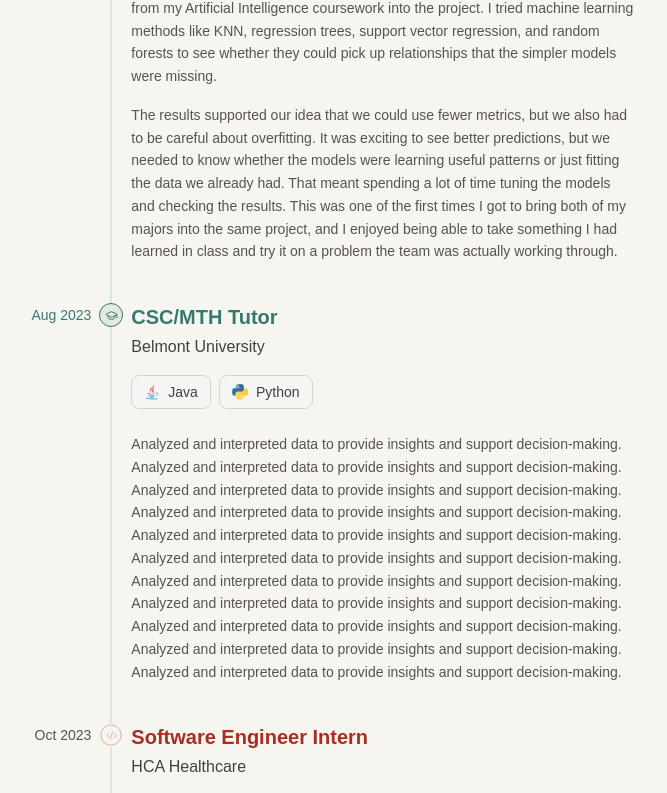
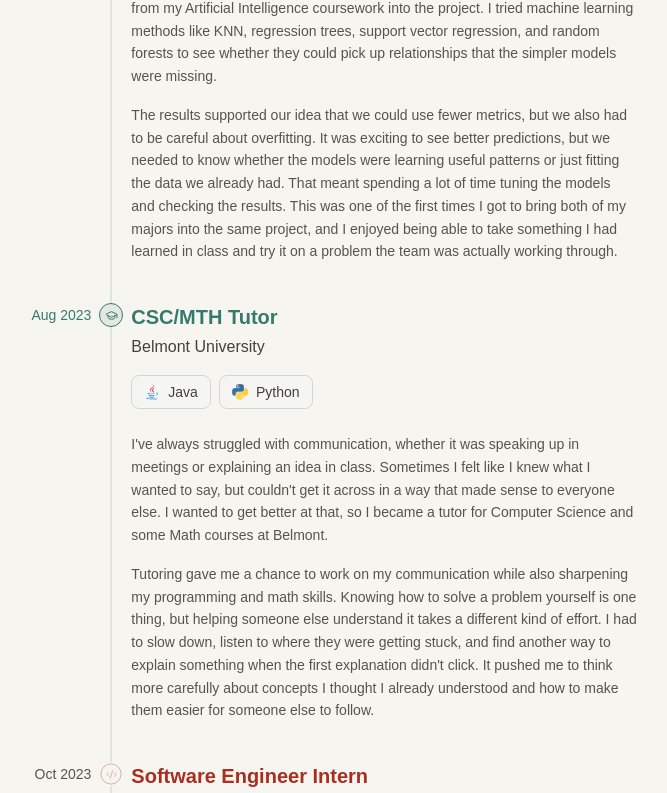
Before and after one commit to ryanctruong/personal-website, a React (Vite) app in the folder client/: page / in a window 1280 px wide. Shown: the part 6070-6863 px from the top of the page, without its empty margins (330-997 px from the left). Built offline with nearby package versions, Linux system fonts and the light colour scheme; no server answers.

Commit message:
update tutor description

```diff
--- a/client/src/pages/Home/components/CareerTimeline/milestones.ts
+++ b/client/src/pages/Home/components/CareerTimeline/milestones.ts
@@ -97,7 +97,7 @@ export const CAREER_MILESTONES: CareerMilestone[] = [
     title: "CSC/MTH Tutor",
     subtitle: "Belmont University",
     description:
-      "Analyzed and interpreted data to provide insights and support decision-making. Analyzed and interpreted data to provide insights and support decision-making. Analyzed and interpreted data to provide insights and support decision-making. Analyzed and interpreted data to provide insights and support decision-making. Analyzed and interpreted data to provide insights and support decision-making. Analyzed and interpreted data to provide insights and support decision-making. Analyzed and interpreted data to provide insights and support decision-making. Analyzed and interpreted data to provide insights and support decision-making. Analyzed and interpreted data to provide insights and support decision-making. Analyzed and interpreted data to provide insights and support decision-making. Analyzed and interpreted data to provide insights and support decision-making.",
+      "I've always struggled with communication, whether it was speaking up in meetings or explaining an idea in class. Sometimes I felt like I knew what I wanted to say, but couldn't get it across in a way that made sense to everyone else. I wanted to get better at that, so I became a tutor for Computer Science and some Math courses at Belmont.\n\nTutoring gave me a chance to work on my communication while also sharpening my programming and math skills. Knowing how to solve a problem yourself is one thing, but helping someone else understand it takes a different kind of effort. I had to slow down, listen to where they were getting stuck, and find another way to explain something when the first explanation didn't click. It pushed me to think more carefully about concepts I thought I already understood and how to make them easier for someone else to follow.",
     techStack: [java, python],
   },
   {
```
